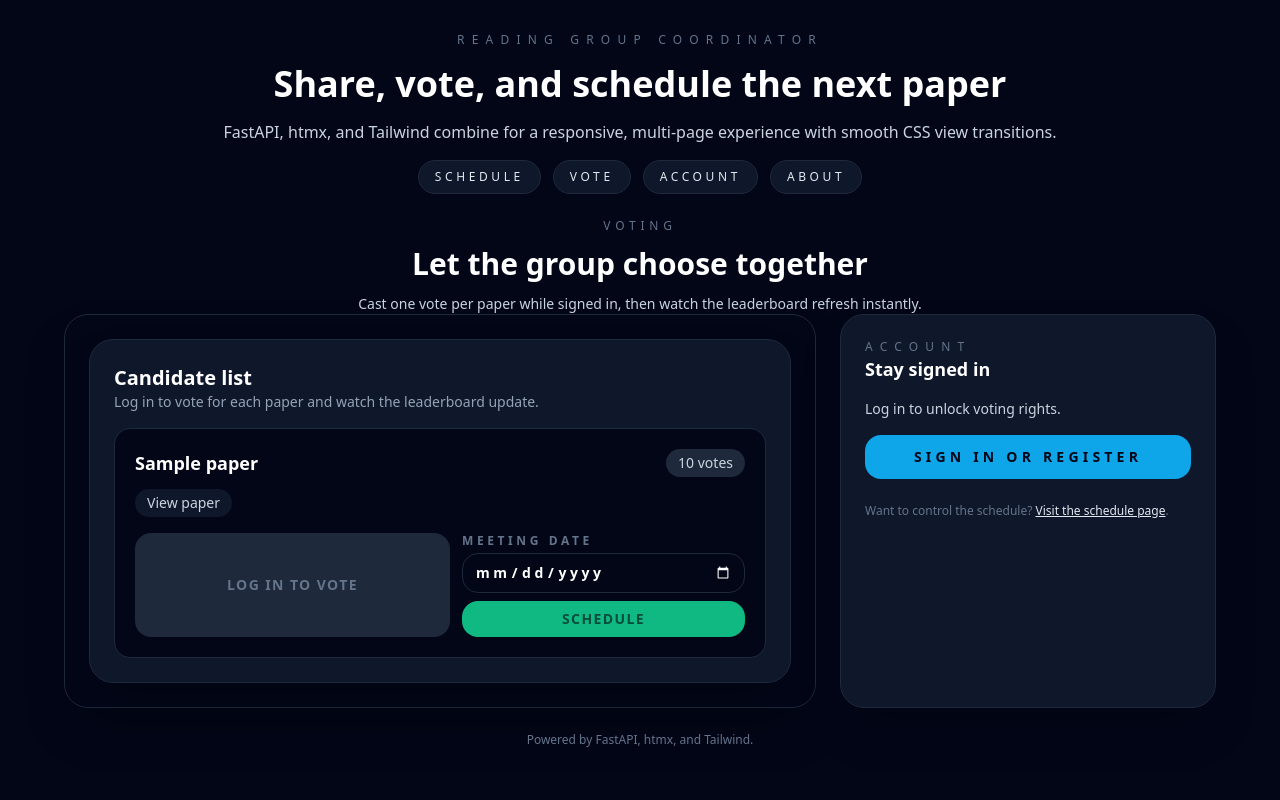
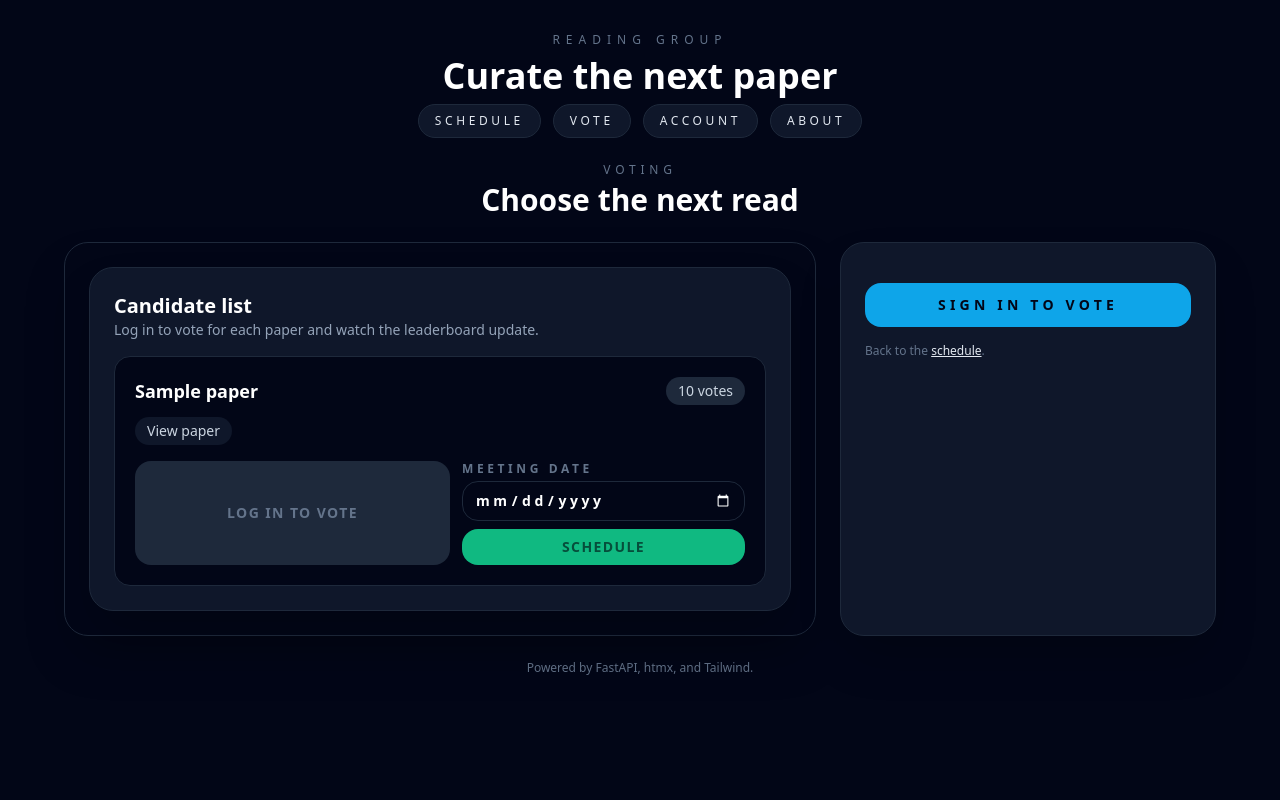
Before and after one commit to mvcisback/reading-group.casa, a FastAPI app: template templates/vote.html in a window 1280 px wide. Run offline with FastAPI, Linux system fonts and the light colour scheme; the template is opened without the code that fills it: most values are stand-ins (such as "Sample title", 1, 10 or a date in 2020); some libraries are stand-ins or nearby versions.

Commit message:
feat(UI): Make the next paper sticky and trim down copy.

```diff
--- a/templates/base.html
+++ b/templates/base.html
@@ -9,25 +9,56 @@
   <style>
     :root {
       color-scheme: dark;
+      --bg-body: #020617;
+      --panel-bg: #0f172a;
+      --accent: #0ea5e9;
+      --transition-duration: 0.45s;
+    }
+    *, *::before, *::after {
+      box-sizing: border-box;
     }
     body {
+      background: var(--bg-body);
+      color: #e2e8f0;
       view-transition-name: page;
-      transition: background 0.4s ease, color 0.4s ease;
+      transition: background var(--transition-duration) ease, color var(--transition-duration) ease;
+    }
+    main {
+      view-transition-name: page-content;
+    }
+    article,
+    section,
+    nav {
+      transition: transform var(--transition-duration) ease, opacity var(--transition-duration) ease;
     }
     @media (prefers-reduced-motion: no-preference) {
       ::view-transition-old(body),
       ::view-transition-new(body) {
-        animation: fade-page 0.4s ease-in-out both;
+        animation: fade-page var(--transition-duration) ease both;
+      }
+      ::view-transition-old(main),
+      ::view-transition-new(main) {
+        animation: float-page var(--transition-duration) ease both;
+      }
     }
     @keyframes fade-page {
       from {
-          opacity: 0.92;
-          transform: translateY(6px);
+        opacity: 0.85;
+        transform: translateY(8px);
       }
       to {
         opacity: 1;
         transform: translateY(0);
       }
+    }
+    @keyframes float-page {
+      from {
+        opacity: 0.6;
+        transform: translateY(12px);
+      }
+      to {
+        opacity: 1;
+        transform: translateY(0);
       }
     }
     nav a {
@@ -43,12 +74,9 @@
 <body class="bg-slate-950 text-slate-100">
   <div class="min-h-screen px-4 py-8">
     <div class="mx-auto flex max-w-6xl flex-col gap-6">
-      <header class="space-y-4 text-center">
-        <p class="text-xs uppercase tracking-[0.6em] text-slate-500">Reading Group Coordinator</p>
-        <h1 class="text-4xl font-semibold text-white">Share, vote, and schedule the next paper</h1>
-        <p class="text-base text-slate-300">
-          FastAPI, htmx, and Tailwind combine for a responsive, multi-page experience with smooth CSS view transitions.
-        </p>
+      <header class="space-y-2 text-center">
+        <p class="text-xs uppercase tracking-[0.5em] text-slate-500">Reading Group</p>
+        <h1 class="text-4xl font-semibold text-white">Curate the next paper</h1>
         <nav aria-label="Primary" class="flex flex-wrap justify-center gap-3 text-xs uppercase tracking-[0.3em] text-slate-400">
           <a href="/" data-view-transition class="border-slate-800 bg-slate-900 px-4 py-2 text-slate-200 transition hover:border-slate-700">Schedule</a>
           <a href="/vote" data-view-transition class="border-slate-800 bg-slate-900 px-4 py-2 text-slate-200 transition hover:border-slate-700">Vote</a>
@@ -56,6 +84,26 @@
           <a href="/about" data-view-transition class="border-slate-800 bg-slate-900 px-4 py-2 text-slate-200 transition hover:border-slate-700">About</a>
         </nav>
       </header>
+      {% if request.url.path == '/' and selected_papers %}
+      {% set next_paper = selected_papers[0] %}
+      <div class="sticky top-4 z-20 -mx-4 rounded-3xl border border-slate-800 bg-slate-900/90 px-6 py-4 shadow-2xl backdrop-blur">
+        <p class="text-[0.6rem] uppercase tracking-[0.5em] text-slate-500">Next read</p>
+        <div class="flex flex-wrap items-center justify-between gap-3">
+          <p class="text-lg font-semibold text-white">{{ next_paper.title }}</p>
+          <span class="text-xs text-slate-400">{{ next_paper.votes or 0 }} votes</span>
+        </div>
+        <div class="mt-2 flex flex-wrap items-center gap-3 text-xs text-slate-400">
+          {% if next_paper.selected_at %}
+            <span>on {{ next_paper.selected_at }}</span>
+          {% else %}
+            <span>Date TBD</span>
+          {% endif %}
+          {% if next_paper.paper_url %}
+            <a href="{{ next_paper.paper_url }}" target="_blank" rel="noreferrer" class="rounded-full border border-slate-700 px-3 py-1 text-slate-200 transition hover:border-slate-500">Reference</a>
+          {% endif %}
+        </div>
+      </div>
+      {% endif %}
       <main class="flex-1">
         {% block content %}{% endblock %}
       </main>
--- a/templates/vote.html
+++ b/templates/vote.html
@@ -1,14 +1,11 @@
 {% extends "base.html" %}
 
 {% block content %}
-  <section class="space-y-3 text-center">
+  <section class="text-center space-y-1">
     <p class="text-xs uppercase tracking-[0.4em] text-slate-500">Voting</p>
-    <h2 class="text-3xl font-semibold text-white">Let the group choose together</h2>
-    <p class="text-sm text-slate-300">
-      Cast one vote per paper while signed in, then watch the leaderboard refresh instantly.
-    </p>
+    <h2 class="text-3xl font-semibold text-white">Choose the next read</h2>
   </section>
-  <section class="grid gap-6 lg:grid-cols-[2fr_1fr]">
+  <section class="mt-6 grid gap-6 lg:grid-cols-[2fr_1fr]">
     <article
       id="candidates-panel"
       class="rounded-3xl border border-slate-800 bg-slate-950 p-6 shadow-2xl"
@@ -18,21 +15,16 @@
       {% include "partials/candidates.html" %}
     </article>
     <section class="rounded-3xl border border-slate-800 bg-slate-900 p-6 shadow-2xl">
-      <header class="mb-4">
-        <p class="text-xs uppercase tracking-[0.6em] text-slate-500">Account</p>
-        <h3 class="text-lg font-semibold text-white">Stay signed in</h3>
-      </header>
       {% if user %}
         <p class="text-sm text-slate-300">Signed in as <span class="font-semibold text-white">{{ user.username }}</span></p>
         <form method="post" action="/users/logout" class="mt-4">
           <button type="submit" class="w-full rounded-2xl bg-slate-700 px-4 py-3 text-sm font-semibold uppercase tracking-[0.3em] text-slate-200 transition hover:bg-slate-600">Log out</button>
         </form>
       {% else %}
-        <p class="text-sm text-slate-300">Log in to unlock voting rights.</p>
-        <a data-view-transition href="/login" class="mt-4 inline-flex w-full items-center justify-center rounded-2xl bg-sky-500 px-4 py-3 text-sm font-semibold uppercase tracking-[0.3em] text-slate-950 transition hover:bg-sky-400">Sign in or register</a>
+        <a data-view-transition href="/login" class="mt-4 inline-flex w-full items-center justify-center rounded-2xl bg-sky-500 px-4 py-3 text-sm font-semibold uppercase tracking-[0.3em] text-slate-950 transition hover:bg-sky-400">Sign in to vote</a>
       {% endif %}
-      <p class="mt-6 text-xs text-slate-500">
-        Want to control the schedule? <a data-view-transition href="/" class="text-slate-200 underline">Visit the schedule page</a>.
+      <p class="mt-4 text-xs text-slate-500">
+        Back to the <a data-view-transition href="/" class="text-slate-200 underline">schedule</a>.
       </p>
     </section>
   </section>
```
Also changed, not shown: templates/about.html (+7 -22 lines), templates/index.html (+11 -16 lines), templates/login.html (+16 -36 lines). Lines whose indentation alone changed are shown as unchanged.
